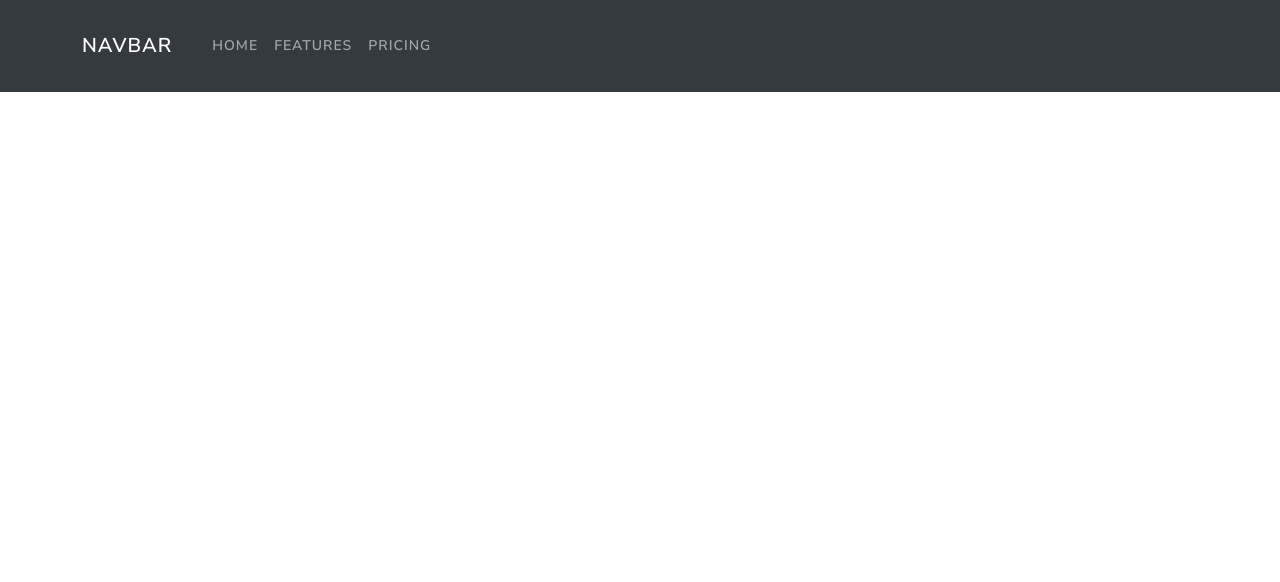
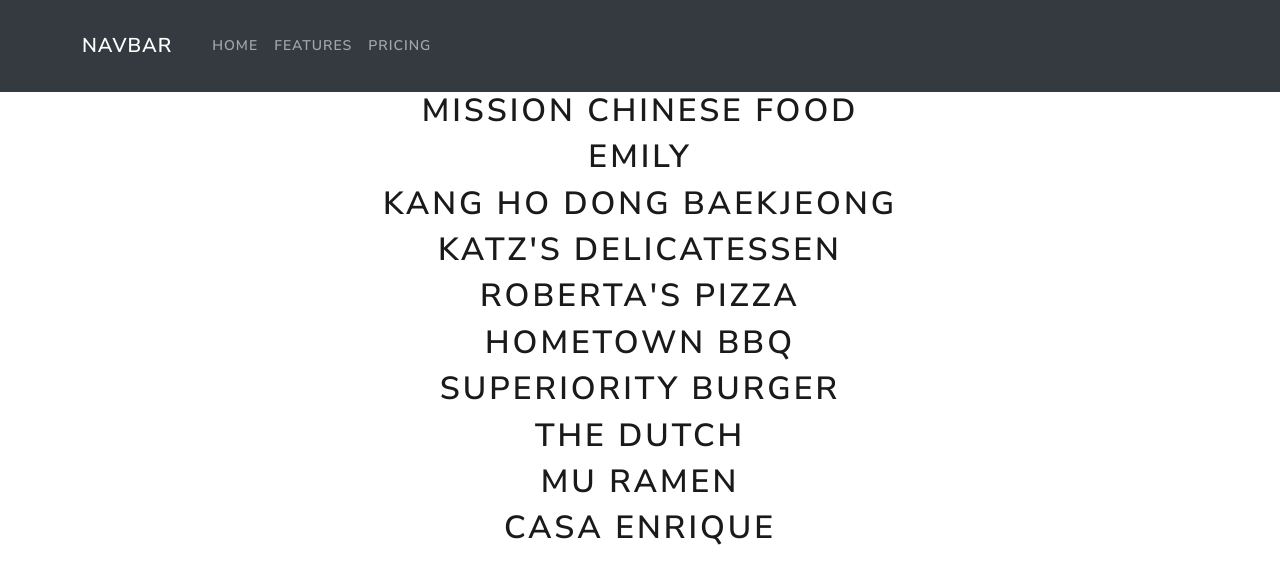
Before and after one commit to amals007/Restaurant-Listings-react, a React (Create React App) app: page / in a window 1280 px wide. Shown: the top 582 px of the page. Built offline with nearby package versions, Linux system fonts and the light colour scheme.

Commit message:
fetch data

```diff
--- a/src/App.js
+++ b/src/App.js
@@ -2,10 +2,12 @@
 import './App.css';
 import Header from './components/Header'
 import Footer from './components/Footer'
+import Home from './components/Home'
 function App() {
   return (
     <div className='App'>
       <Header />
+      <Home />
       </div>
 
   );
--- /dev/null
+++ b/src/components/Home.js
@@ -0,0 +1,27 @@
+import React from 'react'
+import { useEffect,useState } from "react";
+
+function Home() {
+    const [restaurants, setRestaurants] = useState([])
+    async function fetchData(){
+        await fetch('./restaurants.json')
+        .then((data)=>data.json())
+        .then((res)=> setRestaurants(res.restaurants))
+    }
+    useEffect(() =>{
+        fetchData()
+    },[])
+    console.log('My data is', restaurants);
+  return (
+    <div>
+        {restaurants.map(item=> (
+            <div>
+                <h1>{item.name}</h1>
+            </div>
+        )
+            )}
+    </div>
+  )
+}
+
+export default Home
```
Also changed, not shown: src/components/Footer.css (added).
